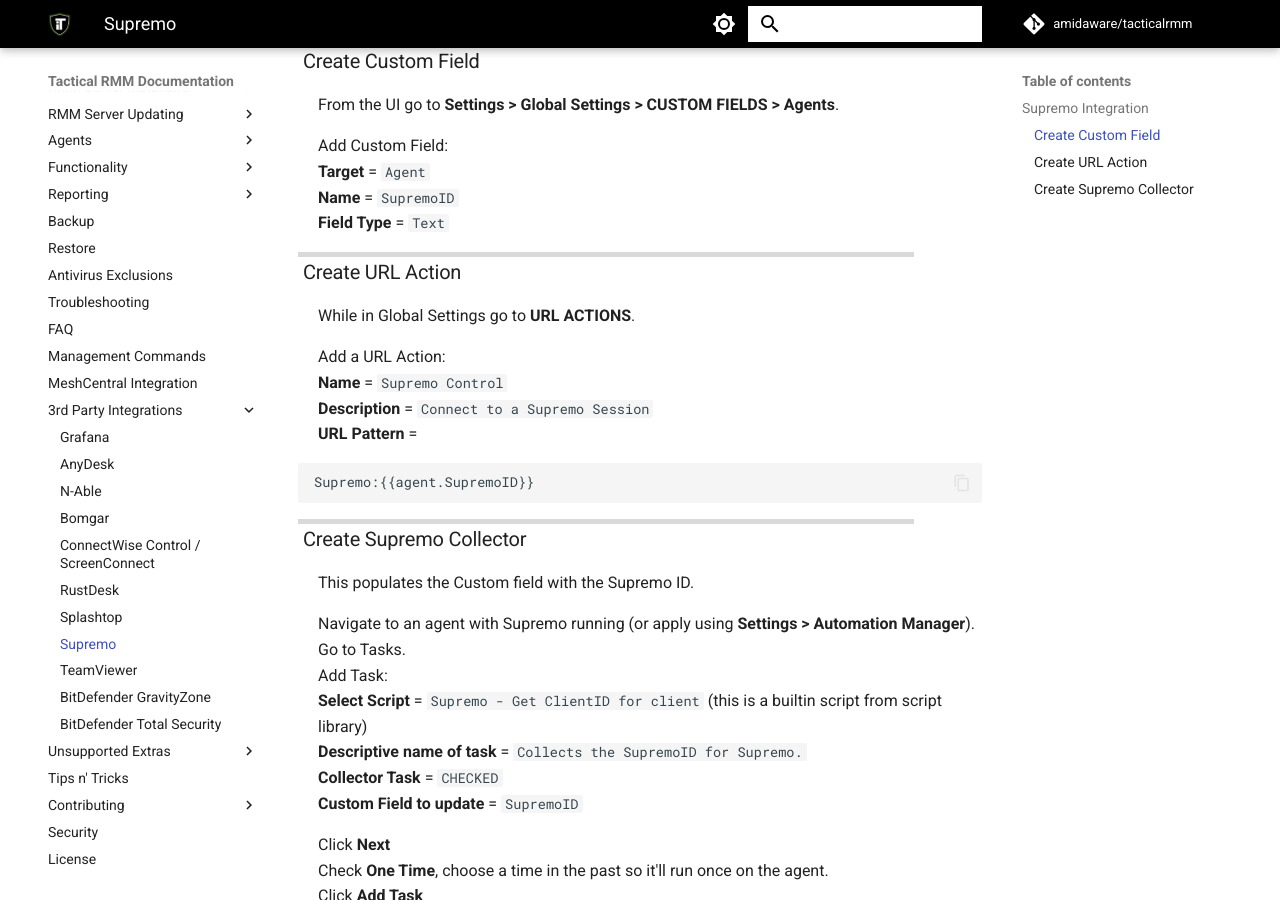
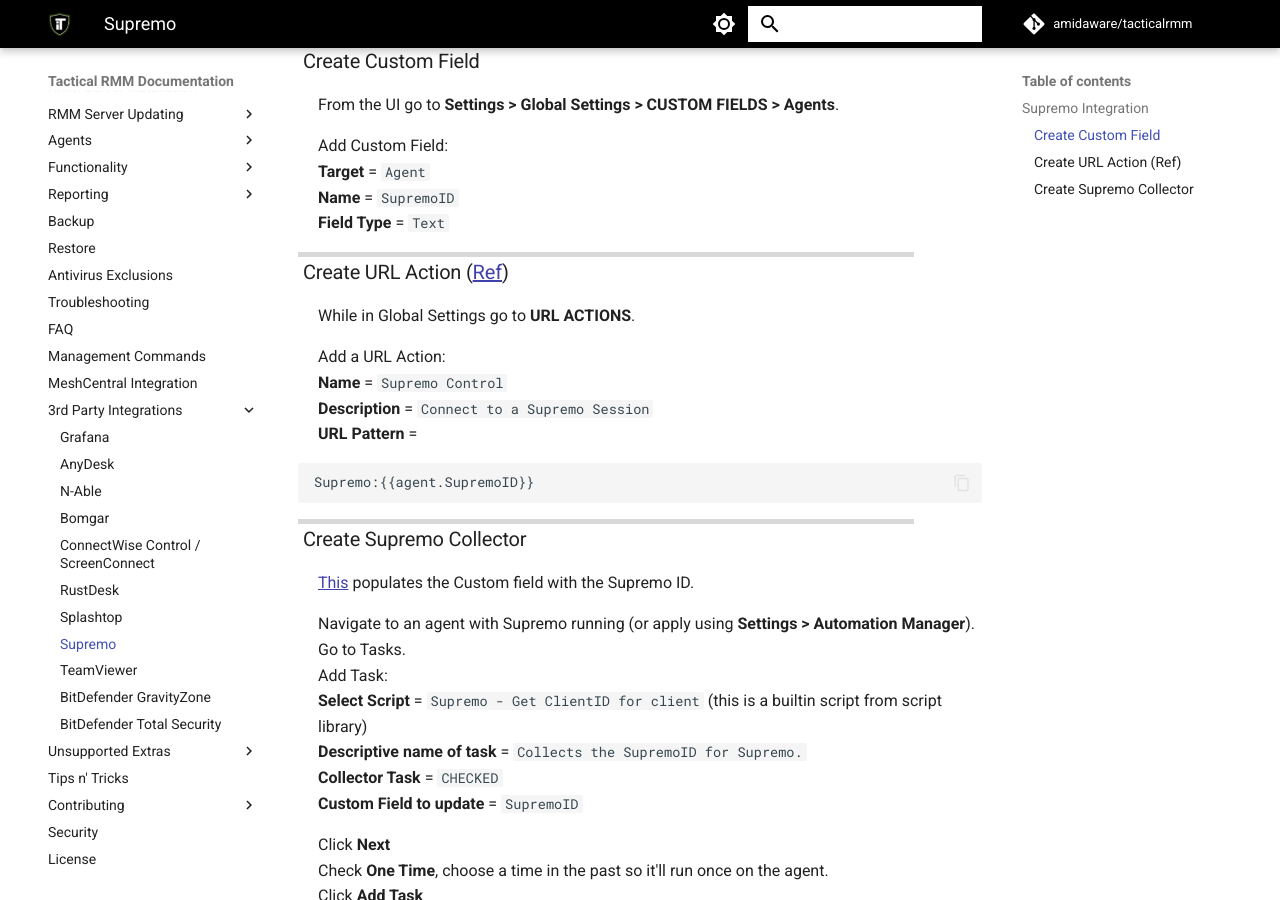
Before and after one commit to amidaware/trmm-docs, an MkDocs documentation site: the page built from docs/3rdparty_supremo.md, in a window 1280 px wide and 900 px high, scrolled down 343 px. Built offline with MkDocs 1.6.1 and Material for MkDocs 9.7.7, drawn with Linux system fonts in a browser that asks for light colours; comment, search, counter and statistics services are not loaded.

Commit message:
added urls

```diff
--- a/docs/3rdparty_supremo.md
+++ b/docs/3rdparty_supremo.md
@@ -14,7 +14,7 @@
 **Name** = `SupremoID`</br>
 **Field Type** = `Text`</br>
 
-### Create URL Action
+### Create URL Action ([Ref](https://www.supremocontrol.com/tutorials/how-to-start-a-connection-with-supremo-using-a-link-or-url/))
 
 While in Global Settings go to **URL ACTIONS**.
 
@@ -29,7 +29,7 @@
 
 ### Create Supremo Collector
 
-This populates the Custom field with the Supremo ID.
+[This](https://www.supremocontrol.com/faq-items/how-can-i-obtain-the-id-of-supremo-via-api/) populates the Custom field with the Supremo ID.
 
 Navigate to an agent with Supremo running (or apply using **Settings > Automation Manager**).</br>
 Go to Tasks.</br>
```
